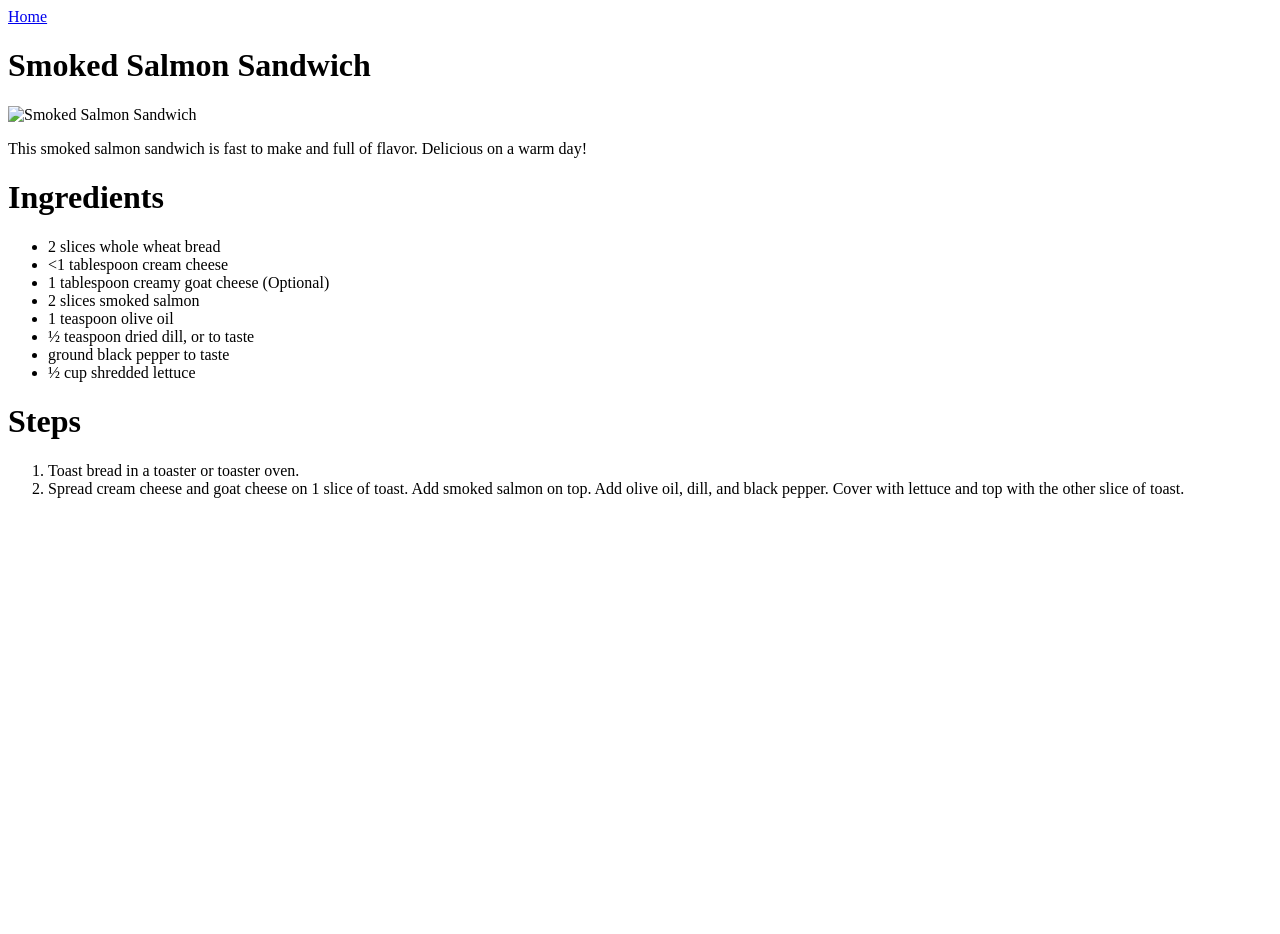
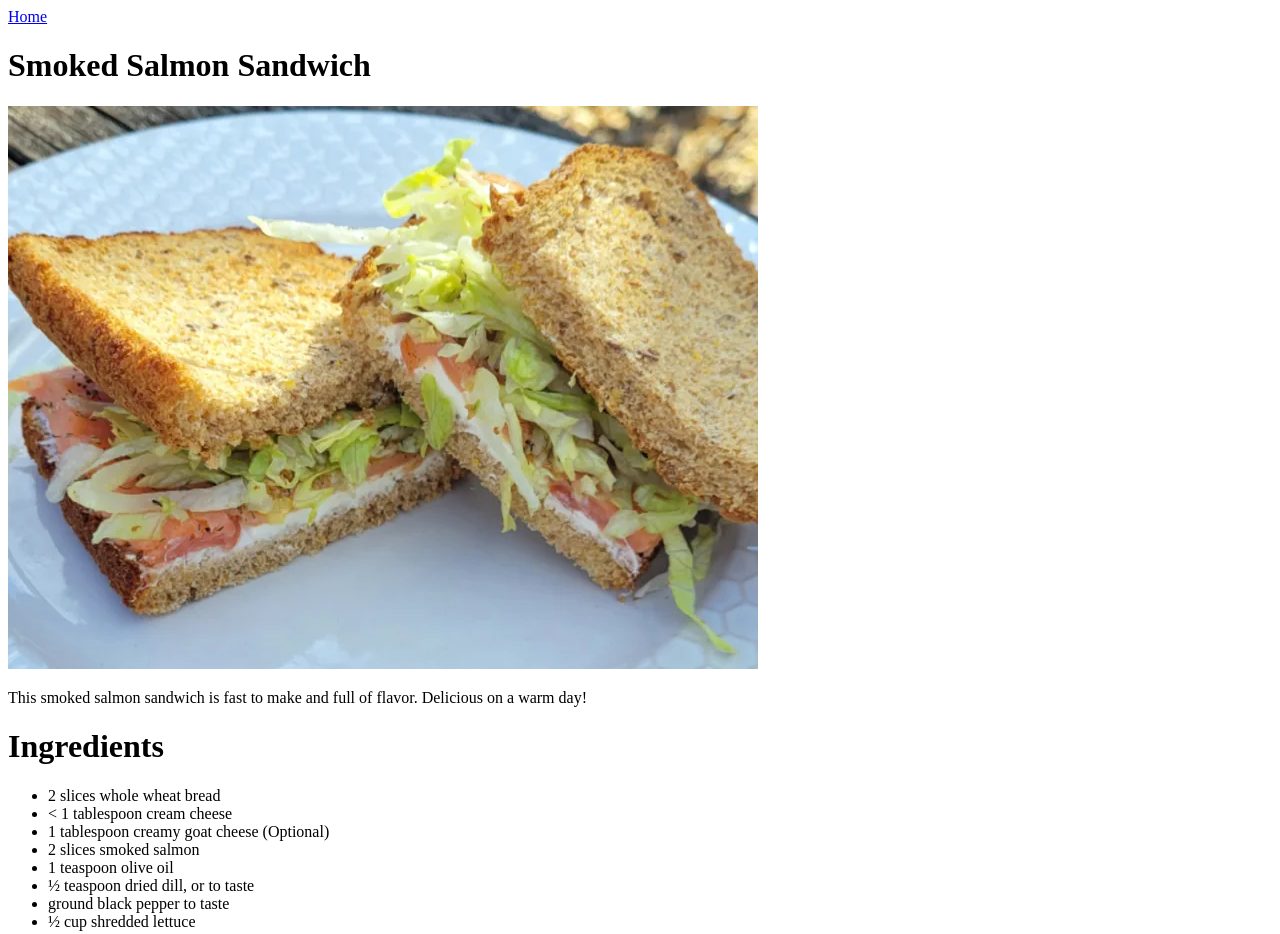
Before and after one commit to violet-ne/odin-recipes, a plain HTML site: page recipes/smoked-salmon-sandwich.html in a window 1280 px wide. Shown: the top 934 px of the page. Before the commit the page ends 800 px from the top, so only its background shows below. Drawn offline with Linux system fonts and the light colour scheme.

Commit message:
smoked-salmon-sandwich.html
- Use &lt; for less than
- use ../ to step back

```diff
--- a/recipes/smoked-salmon-sandwich.html
+++ b/recipes/smoked-salmon-sandwich.html
@@ -8,12 +8,12 @@
 <body>
   <a href="../index.html">Home</a>
   <h1>Smoked Salmon Sandwich</h1>
-  <img src="img/Smoked-Salmon-Sandwich.webp" alt="Smoked Salmon Sandwich">
+  <img src="../img/Smoked-Salmon-Sandwich.webp" alt="Smoked Salmon Sandwich">
   <p>This smoked salmon sandwich is fast to make and full of flavor. Delicious on a warm day!</p>
   <h1>Ingredients</h1>
   <ul>
     <li>2 slices whole wheat bread</li>
-    <li><1 tablespoon cream cheese</li>
+    <li>&lt; 1 tablespoon cream cheese</li>
     <li>1 tablespoon creamy goat cheese (Optional)</li>
     <li>2 slices smoked salmon</li>
     <li>1 teaspoon olive oil</li>
```
